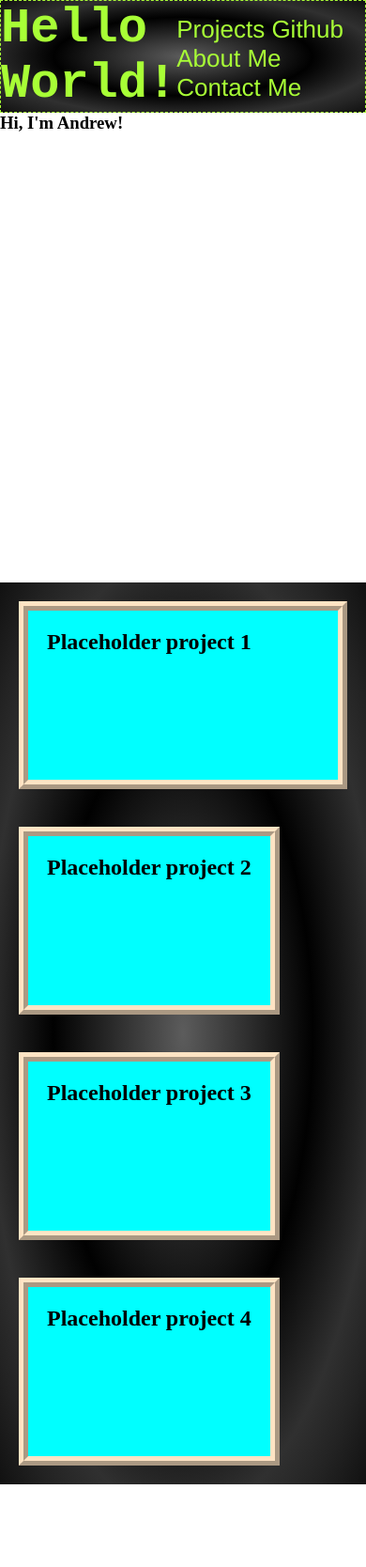
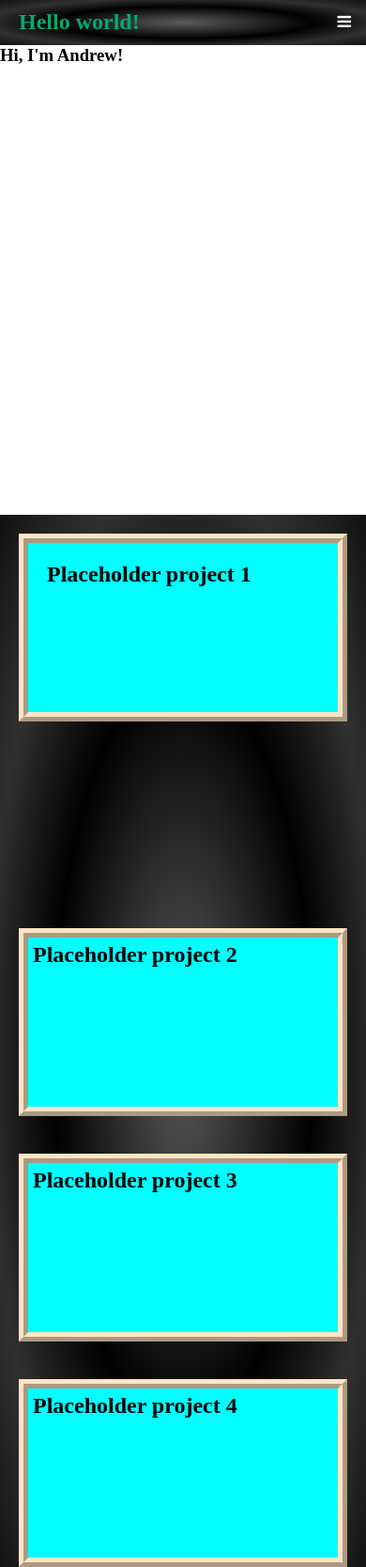
Before and after one commit to Andrew87E/Portfolio, a plain HTML site: page index.html in a window 390 px wide. Shown: the top 1668 px of the page at 94% size. Drawn offline with Linux system fonts and the light colour scheme.

Commit message:
added resposive css

```diff
--- a/assets/css/fubar.js
+++ b/assets/css/fubar.js
@@ -1,9 +1,19 @@
 
-function myHambagurger() {
-  var x = document.getElementById("myLinks");
-  if (x.style.display === "block") {
-    x.style.display = "none";
+// function hambagurger() {
+//   var x = document.getElementById("myLinks");
+//   if (x.style.display === "block") {
+//     x.style.display = "none";
+//   } else {
+//     x.style.display = "block";
+//   }
+// }
+
+/* Toggle between adding and removing the "responsive" class to topnav when the user clicks on the icon */
+function hambagurger() {
+  var x = document.getElementById("myNavbar");
+  if (x.className === "navbar") {
+    x.className += " responsive";
   } else {
-    x.style.display = "block";
+    x.className = "navbar";
   }
 }
--- /dev/null
+++ b/assets/css/responsive.css
@@ -0,0 +1,52 @@
+@media screen and (max-width: 1199px) {
+    .pro3{
+    width: 43%;
+    }
+    .project2{
+      width: 43%;
+    }
+    .pro4{
+      width: 90%;
+    }
+  }
+
+  @media screen and (max-width: 992px) {
+  .project2 {
+    width: 90%;
+  }
+
+  .pro3{
+    width: 43%;
+  }
+  .pro4{
+  width: 43%;
+  justify-content: flex-end;
+  }
+
+  @media screen and (max-width: 768px) {
+
+  }
+
+  @media screen and (max-width: 635px) {
+  .card {
+    width: 90%;
+  }
+  .navbar a:not(:first-child) {display: none;}
+
+  .navbar a.icon {
+    float: right;
+    display: block;
+  }
+  .navbar.responsive {position: relative;}
+
+  .navbar.responsive a.icon {
+    position: absolute;
+    right: 0;
+    top: 0;
+  }
+  .navbar.responsive a {
+    float: none;
+    display: block;
+    text-align: left;
+  }
+}
--- a/assets/css/styles.css
+++ b/assets/css/styles.css
@@ -1,13 +1,12 @@
 * {
   box-sizing: border-box;
   margin: 0;
+  padding: 0;
 }
 
 /* all a tags */
 a {
-  color: #ffffff;
   text-decoration: none;
-  font-size: 26px;
 }
 
 /* font-family: 'Courgette', cursive;
@@ -23,11 +22,88 @@ font-family: 'Source Code Pro', monospace; */
   src: url(../font/Baunk.otf) format("opentype");
   src: url(../font/Baunk.woff) format("woff")
 }
+ /* hamburger menu button */
+
+/* .burger {
+  display: inline-block;
+  cursor: pointer;
+} */
+ /* burger bars */
+
+/* .bar1, .bar2, .bar3 {
+  width: 35px;
+  height: 5px;
+  background-color: #333;
+  margin: 6px 0;
+  transition: 0.4s;
+} */
+
+/* Fade out the middle bar */
+/* .change .bar2 {
+  opacity: 0;
+} */
+
+/* Rotate first bar */
+/* .change .bar1 {
+  -webkit-transform: rotate(-45deg) translate(-9px, 6px) ;
+  transform: rotate(-45deg) translate(-9px, 6px) ;
+} */
+
+/* Rotate last bar */
+/* .change .bar3 {
+  -webkit-transform: rotate(45deg) translate(-8px, -8px) ;
+  transform: rotate(45deg) translate(-8px, -8px) ;} */
+
+  .title {
+    display: inline-block;
+    padding-top: 10px ;
+    color: #04AA6D;
+    margin-left: 20px;
+  }
+
+  .navbar {
+    background: #5c5c5c; /* Old browsers */
+    background: -moz-radial-gradient(center, ellipse cover,  #5c5c5c 0%, #080808 46%, #010101 50%, #060606 53%, #303030 76%, #232323 87%, #111111 100%); /* FF3.6-15 */
+    background: -webkit-radial-gradient(center, ellipse cover,  #5c5c5c 0%,#080808 46%,#010101 50%,#060606 53%,#303030 76%,#232323 87%,#111111 100%); /* Chrome10-25,Safari5.1-6 */
+    background: radial-gradient(ellipse at center,  #5c5c5c 0%,#080808 46%,#010101 50%,#060606 53%,#303030 76%,#232323 87%,#111111 100%); /* W3C, IE10+, FF16+, Chrome26+, Opera12+, Safari7+ */
+    filter: progid:DXImageTransform.Microsoft.gradient( startColorstr='#5c5c5c', endColorstr='#111111',GradientType=1 ); /* IE6-9 fallback on horizontal gradient */
+    overflow: hidden;
+  }
+
+  /* Style the links inside the navigation bar */
+  .navbar a {
+    float: right;
+    display: block;
+    color: #ffffff;
+    text-align: center;
+    padding: 14px 16px;
+    text-decoration: none;
+    font-size: 17px;
+  }
+
+  /* Change the color of links on hover */
+  .navbar a:hover {
+    background-color: #a8ff36;
+    color: black;
+  }
+
+  /* Add an active class to highlight the current page */
+  .navbar a.active {
+    background-color: #AA69FF;
+    color: white;
+  }
+
+  /* Hide the link that should open and close the navbar.navbar on small screens */
+  .navbar .icon {
+    float: left;
+    display: none;
+  }
+
+/* .navbar-title {
+  float: left;
+} */
 
 /* title */
-.header h1 {
-  font-family: source code pro, monospace;
-}
 
 .hero {
   height: 500px;
@@ -35,38 +111,6 @@ font-family: 'Source Code Pro', monospace; */
   width: 100%;
 }
 
-.header {
-  background: #5c5c5c; /* Old browsers */
-  background: -moz-radial-gradient(center, ellipse cover,  #5c5c5c 0%, #080808 46%, #010101 50%, #060606 53%, #303030 76%, #232323 87%, #111111 100%); /* FF3.6-15 */
-  background: -webkit-radial-gradient(center, ellipse cover,  #5c5c5c 0%,#080808 46%,#010101 50%,#060606 53%,#303030 76%,#232323 87%,#111111 100%); /* Chrome10-25,Safari5.1-6 */
-  background: radial-gradient(ellipse at center,  #5c5c5c 0%,#080808 46%,#010101 50%,#060606 53%,#303030 76%,#232323 87%,#111111 100%); /* W3C, IE10+, FF16+, Chrome26+, Opera12+, Safari7+ */
-  filter: progid:DXImageTransform.Microsoft.gradient( startColorstr='#5c5c5c', endColorstr='#111111',GradientType=1 ); /* IE6-9 fallback on horizontal gradient */  font-family:'Franklin Gothic Medium', 'Arial Narrow', Arial, sans-serif;
-  display: flex;
-  flex-direction: row;
-  height: 200 px;
-  border: 1px dashed;
-  font-size: 26px;
-  color: #a8ff36;
-  width: 100%;
-}
-
-.header nav {
-  padding-top: 15px;
-  margin-right: 20px;
-  font-size: 26px;
-  color: #a8ff36;
-  justify-content: flex-end;
-}
-
-
- .header a {
-  color: #a8ff36;
-}
-
-.header nav ul li {
-  display: inline-block;
-  margin-right: 25px;
-}
 
 .card{
   margin: 20px;
@@ -74,7 +118,8 @@ font-family: 'Source Code Pro', monospace; */
   border: 10px;
   border-color: bisque;
   border-style: ridge;
-  flex-wrap: wrap;
+  background-color: aqua;
+
 }
 
 .float-right {
@@ -95,27 +140,42 @@ font-family: 'Source Code Pro', monospace; */
   background: -webkit-radial-gradient(center, ellipse cover,  #5c5c5c 0%,#080808 46%,#010101 50%,#060606 53%,#303030 76%,#232323 87%,#111111 100%); /* Chrome10-25,Safari5.1-6 */
   background: radial-gradient(ellipse at center,  #5c5c5c 0%,#080808 46%,#010101 50%,#060606 53%,#303030 76%,#232323 87%,#111111 100%); /* W3C, IE10+, FF16+, Chrome26+, Opera12+, Safari7+ */
   filter: progid:DXImageTransform.Microsoft.gradient( startColorstr='#5c5c5c', endColorstr='#111111',GradientType=1 ); /* IE6-9 fallback on horizontal gradient */
-
+  padding: 0%;
 }
 
 .project1 {
   height: 200px;
   padding: 20px;
   width: 90%;
-  background-color: aqua;
-  flex: 1 1 400;
+  -ms-flex-order: 1;
+  margin-left: 20px;
+  flex: 1 1 auto;
+  margin-bottom: 200px;
 }
 
 .project2 {
-  padding: 20px;
+  padding: 5px;
   height: 200px;
-  width: fit-content;
-  background-color: aqua;
-  background-position-x: left;
-  flex: 2 1 400;
-  float: inline-start;
+  width: 30%;
+  -ms-flex-order: 2;
+
 }
 
+.pro3 {
+  padding: 5px;
+  height: 200px;
+  width: 30%;
+  -ms-flex-order: 3;
+
+}
+
+.pro4{
+  padding: 5px;
+  height: 200px;
+  width: 30%;
+  -ms-flex-order: 4;
+
+}
 .contact-form {
   padding: 40px;
   padding-top: 200px;
@@ -149,35 +209,3 @@ justify-content: left;
   justify-content: left;
 
 }
-
-
-
-
-
-
-
-
-
-
-
-
-
-
-
-
-
-
-
-
-
-
-
-
-
-
-@media screen and (max-width: 992px) {
-}
-
-
-@media screen and (max-width: 768px) {
-}
--- a/index.html
+++ b/index.html
@@ -6,7 +6,9 @@
     <meta name="viewport" content="width=device-width, initial-scale=1.0">
     <meta name="viewport" content="width=device-width, initial-scale=1.0">
     <link rel="stylesheet" href="./assets/css/styles.css">
+    <link rel="stylesheet" href="./assets/css/responsive.css">
     <link rel="icon" href="./assets/images/favicon.ico">
+    <link rel="stylesheet" href="https://cdnjs.cloudflare.com/ajax/libs/font-awesome/4.7.0/css/font-awesome.min.css">
     <script src="./assets/css/fubar.js"></script>
 
         <title>Hi, I'm Andrew!</title>
@@ -14,13 +16,16 @@
 
 <body>
     <header class="header">
-        <h1>Hello World!</h1>
-        <nav>
-
+        <nav class="navbar" id="myNavbar">
+            <h1 class="title">Hello world!</h1>
+                <a href="#" class="active">Home</a>
                 <a href="#">Projects</a>
                 <a href="#">Github</a>
                 <a href="#">About Me</a>
                 <a href="#">Contact Me</a>
+                <a href="javascript:void(0);" class="icon" onclick="hambagurger()">
+                    <i class="fa fa-bars"></i>
+                </a>
         </nav>
     </header>
 
@@ -46,12 +51,12 @@
                     </h2>
             </section>
 
-            <section class="project2 card">
+            <section class="pro3 card">
                     <h2 class="card-header">
                         Placeholder project 3
                     </h2>
             </section>
-            <section class="project2 card">
+            <section class="pro4 card">
                 <h2 class="card-header">
                     Placeholder project 4
                 </h2>
```
